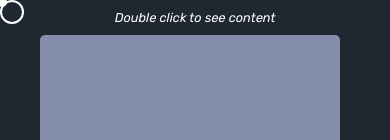
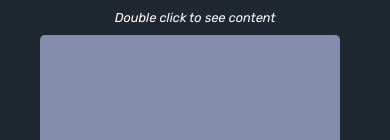
Before and after one commit to AyxanSadiqov/aykhan-sadigov, a Vue app: page / in a window 390 px wide. Shown: the top 140 px of the page. Built offline with nearby package versions, Linux system fonts and the light colour scheme.

Commit message:
mouse events

```diff
--- a/src/components/customCursor.vue
+++ b/src/components/customCursor.vue
@@ -6,8 +6,10 @@
       { 'g-cursor_hide': hideCursor },
     ]"
   >
-    <div :style="cursorCircle" class="g-cursor__circle"></div>
-    <div class="g-cursor__point" ref="point" :style="cursorPoint"></div>
+    <div v-if="!isMobile()">
+      <div :style="cursorCircle" class="g-cursor__circle" style="color:white"></div>
+      <div class="g-cursor__point" ref="point" :style="cursorPoint"></div>
+    </div>
   </div>
 </template>
 
@@ -46,6 +48,10 @@ export default {
         this.yParent = e.clientY - 9.5; // daha buyugu icin 15 yap
       }, 100);
     },
+    isMobile() {
+      if (window.innerWidth > 1024) return false
+      else return true
+    }
   },
   mounted() {
     document.addEventListener("mousemove", this.moveCursor);
@@ -55,6 +61,7 @@ export default {
     document.addEventListener("mouseenter", () => {
       this.$store.commit("hideCursor", false);
     });
+    window.addEventListener("resize", this.isMobile);
 
     // setTimeout(() => {
     //   var elements = document.getElementsByClassName("cursorHover");
@@ -72,9 +79,12 @@ export default {
 </script>
 
 <style lang="scss">
-html,
-body {
-  cursor: none !important;
+@media screen and (min-width: 1024px) {
+  // 1024-den buyukler
+  html,
+  body {
+    cursor: none !important;
+  }
 }
 .g-cursor {
   &_hide {
--- a/src/views/ExperienceView.vue
+++ b/src/views/ExperienceView.vue
@@ -129,7 +129,7 @@ export default {};
   align-items: center;
   flex-direction: column;
   gap: 1rem;
-  padding-bottom: 5rem;
+  padding-bottom: 7rem;
   &:hover .each {
     opacity: 0.4;
   }
--- a/src/views/HomeView.vue
+++ b/src/views/HomeView.vue
@@ -109,7 +109,7 @@ export default {
   .container {
     display: flex;
     justify-content: center;
-    padding-bottom: 3rem;
+    padding-bottom: 5rem;
   }
   .tiles {
     width: 630px !important;
```
Also changed, not shown: 7 other files (tests, documents, lock files or other folders).
